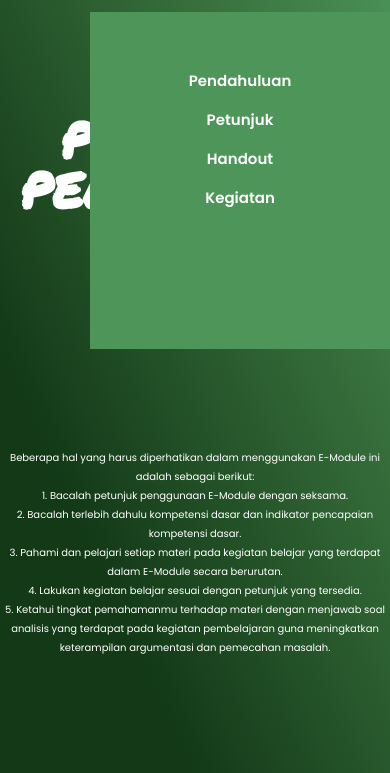
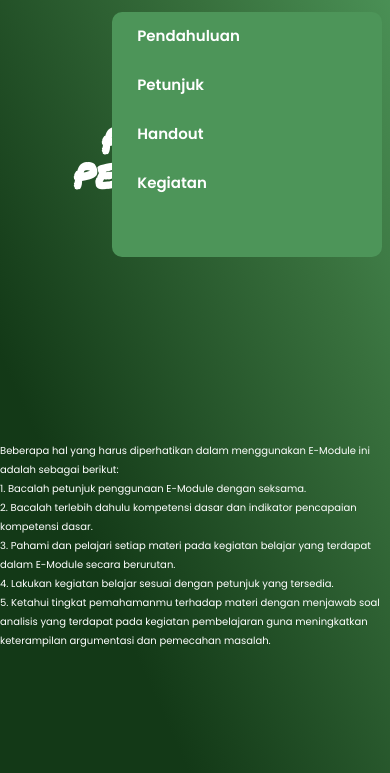
Before and after one commit to e-ikona/e-module, a plain HTML site: page Petunjuk/pp.html in a window 390 px wide. Both pictures are taken after a click on the element 360 px from the left and 41 px from the top of the page. Shown: the part 71-844 px from the top of the page. Drawn offline with nearby package versions, Linux system fonts and the light colour scheme.

Commit message:
e-module biologi

```diff
--- a/Kegiatan/style.css
+++ b/Kegiatan/style.css
@@ -218,29 +218,40 @@ section{
         position: absolute;
         top: 100%;
         right: -100%;
-        width: 300px;
-        height: 40vh;
+        width: 270px;
+        height: 29vh;
         background: #4d9559;
         display: flex;
-        align-items: center;
         flex-direction: column;
-        padding: 50px 20px;
-        transition: all .55s ease;
+        justify-content: flex-start;
+        border-radius: 10px;
+        transition: all .50s ease;
     }
     .navlist a{
-        margin-left: 0;
+        padding: 0px 25px;
         display: block;
-        margin: 7px 0;
+        margin: 12px 0;
+        transition: all .50s ease;
     }
     .navlist.open{
-        right: 0;
+        right: 2%;
+    }
+    .navlist a:hover{
+        color: var(--text-color);
+        transform: translateY(5px);
+    }
+    .navlist a:active{
+        color: var(--text-color);
     }
 }
 
 @media (max-width:680px){
     .hero-img p{
         font-size: 10px;
-        text-align: center;
+        text-align: left;
 
     }
+    .hero-text h1{
+        font-size: 40px;
+    }
 }
--- a/Pendahuluan/style.css
+++ b/Pendahuluan/style.css
@@ -188,28 +188,39 @@ section{
         position: absolute;
         top: 100%;
         right: -100%;
-        width: 300px;
-        height: 40vh;
+        width: 270px;
+        height: 29vh;
         background: #4d9559;
         display: flex;
-        align-items: center;
         flex-direction: column;
-        padding: 50px 20px;
-        transition: all .55s ease;
+        justify-content: flex-start;
+        border-radius: 10px;
+        transition: all .50s ease;
     }
     .navlist a{
-        margin-left: 0;
+        padding: 0px 25px;
         display: block;
-        margin: 7px 0;
+        margin: 12px 0;
+        transition: all .50s ease;
     }
     .navlist.open{
-        right: 0;
+        right: 2%;
+    }
+    .navlist a:hover{
+        color: var(--text-color);
+        transform: translateY(5px);
+    }
+    .navlist a:active{
+        color: var(--text-color);
     }
 }
 
 @media (max-width:680px){
     .hero-img p{
         font-size: 10px;
-        text-align: center;
+        text-align: left;
+    }
+    .hero-text h1{
+        font-size: 40px;
     }
 }
--- a/Petunjuk/pp.html
+++ b/Petunjuk/pp.html
@@ -23,7 +23,7 @@
 <body>
 
     <header>
-        <a href="/landing.html"><img src="/aset/LOGO.png" alt="maaf" class="logo"></a>
+        <a href="/index.html"><img src="/aset/LOGO.png" alt="maaf" class="logo"></a>
         <ul class="navlist">
             <li><a href="/Pendahuluan/pendahuluan.html">Pendahuluan</a></li>
             <li><a href="">Petunjuk</a></li>
--- a/Petunjuk/style.css
+++ b/Petunjuk/style.css
@@ -188,28 +188,39 @@ section{
         position: absolute;
         top: 100%;
         right: -100%;
-        width: 300px;
-        height: 40vh;
+        width: 270px;
+        height: 29vh;
         background: #4d9559;
         display: flex;
-        align-items: center;
         flex-direction: column;
-        padding: 50px 20px;
-        transition: all .55s ease;
+        justify-content: flex-start;
+        border-radius: 10px;
+        transition: all .50s ease;
     }
     .navlist a{
-        margin-left: 0;
+        padding: 0px 25px;
         display: block;
-        margin: 7px 0;
+        margin: 12px 0;
+        transition: all .50s ease;
     }
     .navlist.open{
-        right: 0;
+        right: 2%;
+    }
+    .navlist a:hover{
+        color: var(--text-color);
+        transform: translateY(5px);
+    }
+    .navlist a:active{
+        color: var(--text-color);
     }
 }
 
 @media (max-width:680px){
     .hero-img p{
         font-size: 10px;
-        text-align: center;
+        text-align: left;
+    }
+    .hero-text h1{
+        font-size: 35px;
     }
 }
--- a/handout/style.css
+++ b/handout/style.css
@@ -210,29 +210,37 @@ section{
         position: absolute;
         top: 100%;
         right: -100%;
-        width: 300px;
-        height: 40vh;
+        width: 270px;
+        height: 29vh;
         background: #4d9559;
         display: flex;
-        align-items: center;
         flex-direction: column;
-        padding: 50px 20px;
-        transition: all .55s ease;
+        justify-content: flex-start;
+        border-radius: 10px;
+        transition: all .50s ease;
     }
     .navlist a{
-        margin-left: 0;
+        padding: 0px 25px;
         display: block;
-        margin: 7px 0;
+        margin: 12px 0;
+        transition: all .50s ease;
     }
     .navlist.open{
-        right: 0;
+        right: 2%;
+    }
+    .navlist a:hover{
+        color: var(--text-color);
+        transform: translateY(5px);
+    }
+    .navlist a:active{
+        color: var(--text-color);
     }
 }
 
 @media (max-width:680px){
     .hero-img p{
         font-size: 10px;
-        text-align: center;
+        text-align: left;
 
     }
 }
--- a/style.css
+++ b/style.css
@@ -191,22 +191,30 @@ section{
         position: absolute;
         top: 100%;
         right: -100%;
-        width: 300px;
-        height: 40vh;
+        width: 270px;
+        height: 29vh;
         background: #4d9559;
         display: flex;
-        align-items: center;
         flex-direction: column;
-        padding: 50px 20px;
-        transition: all .55s ease;
+        justify-content: flex-start;
+        border-radius: 10px;
+        transition: all .50s ease;
     }
     .navlist a{
-        margin-left: 0;
+        padding: 0px 25px;
         display: block;
-        margin: 7px 0;
+        margin: 12px 0;
+        transition: all .50s ease;
     }
     .navlist.open{
-        right: 0;
+        right: 2%;
+    }
+    .navlist a:hover{
+        color: var(--text-color);
+        transform: translateY(5px);
+    }
+    .navlist a:active{
+        color: var(--text-color);
     }
 }
 
```
Also changed, not shown: Kegiatan/kegiatan.html (+1 -1 lines), Kegiatan/kegiatan2.html (+1 -1 lines), Kegiatan/kegiatan3.html (+1 -1 lines), Pendahuluan/pendahuluan.html (+1 -1 lines), Pendahuluan/pendahuluan2.html (+1 -1 lines), Pendahuluan/pendahuluan3.html (+1 -1 lines), handout/handout.html (+1 -1 lines), handout/handout2.html (+1 -1 lines), handout/handout3.html (+1 -1 lines), index.html (renamed from landing.html).
